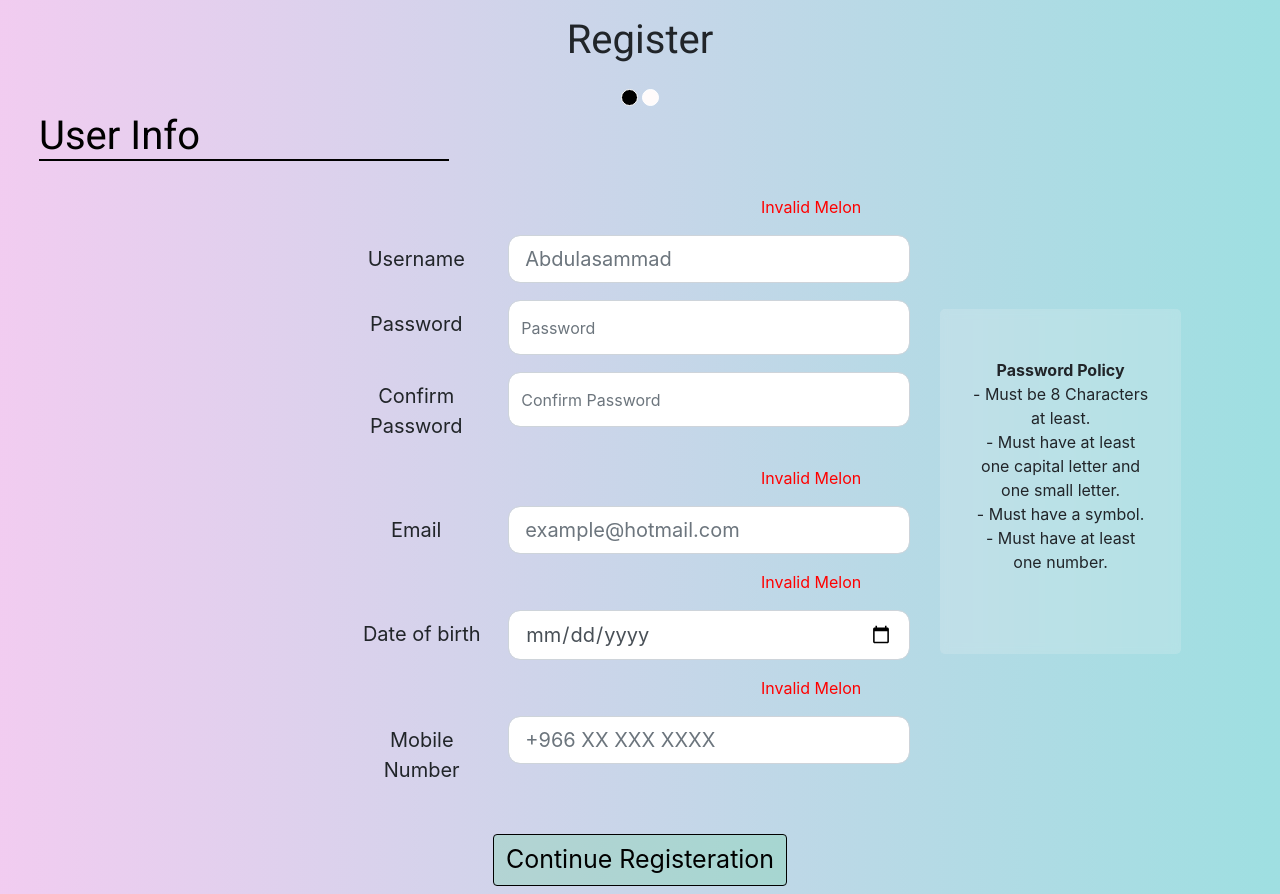
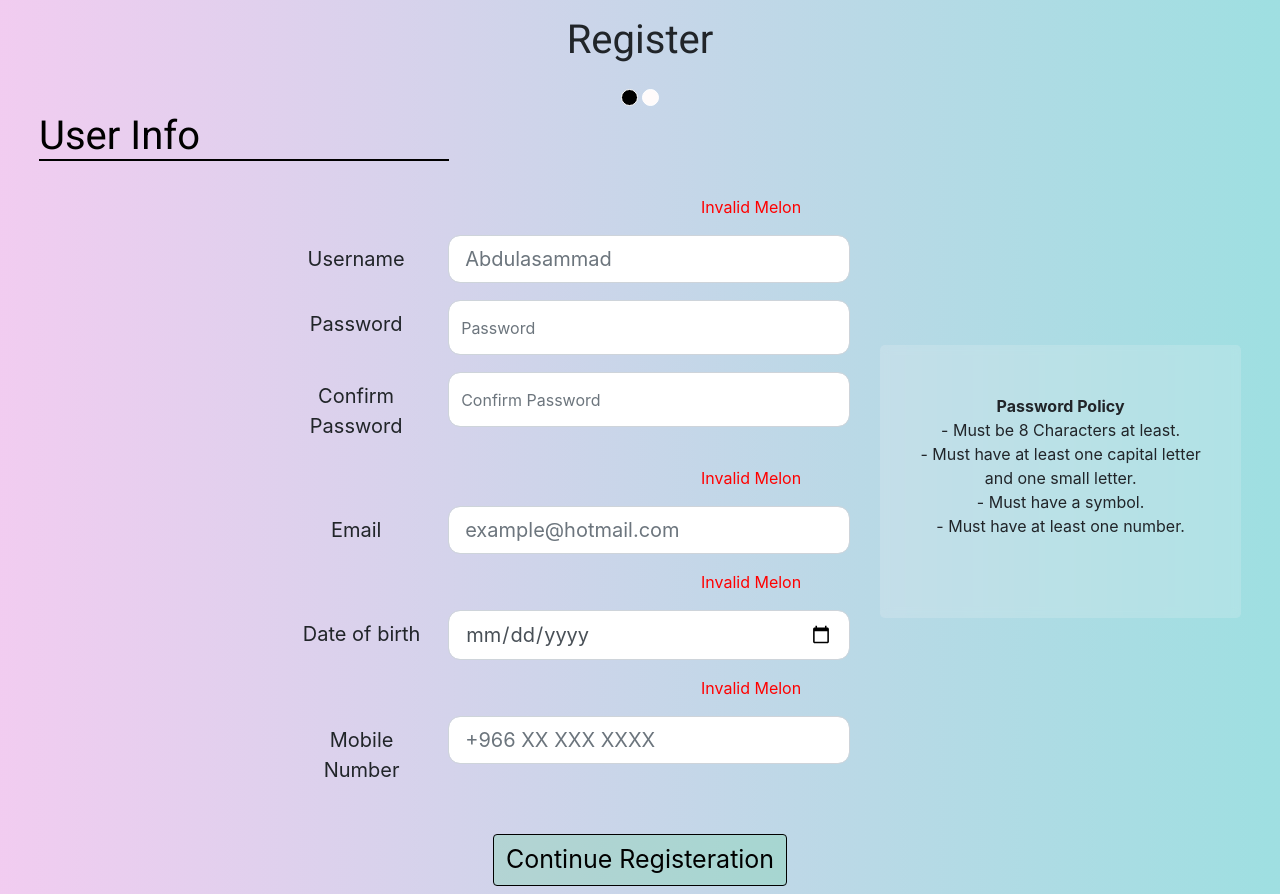
Before and after one commit to AliD201/SimpleLogin, a Node server app: page /register1 in a window 1280 px wide. Shown: the part 425-1319 px from the top of the page. Run offline with Node 20, Linux system fonts and the light colour scheme; some libraries are stand-ins or nearby versions; some web fonts are replaced.

Commit message:
adding&fixing frontend & fronend validation

```diff
--- a/public/style.css
+++ b/public/style.css
@@ -125,11 +125,14 @@ border-radius: 50%;
   }
 
   .password-rec{
-    flex-basis: 20%;
+    flex-basis: 30%;
     /* margin-left: 4%; */
     height: 50%;
     backdrop-filter: blur(4px);
     padding-top: 4%;
+    min-width: 300px;
+    /* padding-right: 2%;
+    padding-left: 2% */
   }
 
   .register-container {
```
